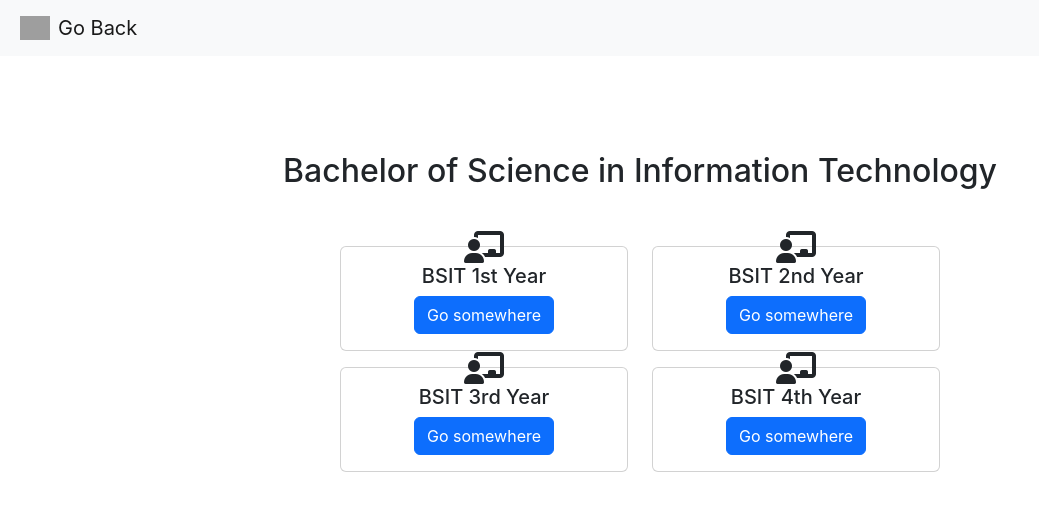
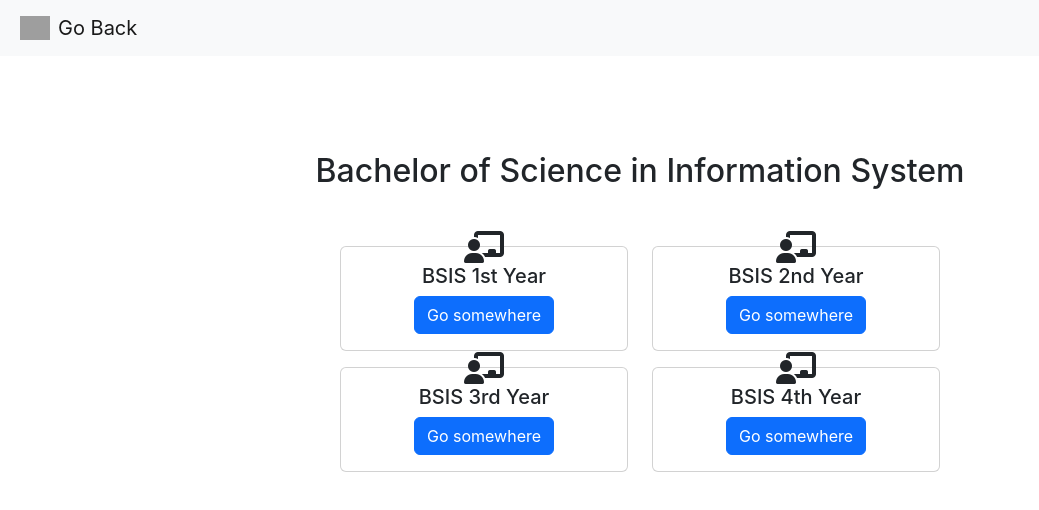
Before and after one commit to KingNelx/Profiling-System-Front-end-, a React (Create React App) app: page /bsisDashB in a window 1280 px wide. Shown: the top 510 px of the page, without its empty margins (0-1039 px from the left). Built offline with nearby package versions, Linux system fonts and the light colour scheme; grey boxes are pictures that could not be loaded.

Commit message:
added some link router

```diff
--- a/src/AdminComponents/AdminTopNav.jsx
+++ b/src/AdminComponents/AdminTopNav.jsx
@@ -16,8 +16,8 @@ const AdminTopNav = () => {
                         </button>
                         <ul class="dropdown-menu">
                             <li><Link to="/bsitDashB" class="dropdown-item" href="#">BSIT</Link></li>
-                            <li><a class="dropdown-item" href="#">BSIS</a></li>
-                            <li><a class="dropdown-item" href="#">BSCS</a></li>
+                            <li><Link to="/bsisDashB" class="dropdown-item" href="#">BSIS</Link></li>
+                            <li><Link to="/bscsDashB" class="dropdown-item" href="#">BSCS</Link></li>
                         </ul>
                     </div>
                     <div class="btn-group me-5 pe-5">
--- a/src/App.js
+++ b/src/App.js
@@ -17,6 +17,10 @@ import BSIT1 from './BSIT/BSIT1';
 import BSIT2 from './BSIT/BSIT2';
 import BSIT3 from './BSIT/BSIT3';
 import BSIT4 from './BSIT/BSIT4';
+import BSIS1 from './BSIS/BSIS1';
+import BSIS2 from './BSIS/BSIS2';
+import BSIS3 from './BSIS/BSIS3';
+import BSIS4 from './BSIS/BSIS4';
 import StudentTopNav from './StudentComponents/StudentTopNav';
 import PersonalBG from './StudentComponents/PersonalBG';
 import MyTest from './Test/MyTest';
@@ -37,6 +41,10 @@ const App = () => {
         <Route path="bsit2" element={<BSIT2 />} />
         <Route path="bsit3" element={<BSIT3 />} />
         <Route path="bsit4" element={<BSIT4 />} />
+        <Route path="bsis1" element={<BSIS1 />}/>
+        <Route path="bsis2" element={<BSIS2 />}/>
+        <Route path="bsis3" element={<BSIS3 />}/>
+        <Route path="bsis4" element={<BSIS4 />}/>
         <Route path="studentTopNav" element={<StudentTopNav />} />
         <Route path="personalBG" element={<PersonalBG />} />
         <Route path="test12" element={<MyTest />} />
--- a/src/BSIS/BSISDashB.jsx
+++ b/src/BSIS/BSISDashB.jsx
@@ -12,7 +12,7 @@ const BSISDashB = () => {
             </nav>
 
             <div className="container mt-5 py-5 ">
-                <h2 className="pb-5 text-center"> Bachelor of Science in Information Technology </h2>
+                <h2 className="pb-5 text-center"> Bachelor of Science in Information System </h2>
                 <div class="container text-center d-flex justify-content-center">
                     <div class="row">
                         <div class="col">
@@ -21,8 +21,8 @@ const BSISDashB = () => {
                             }>
                                 <i class="fa-sharp fa-solid fa-chalkboard-user fa-2xl"></i>
                                 <div class="card-body">
-                                    <h5 class="card-title">BSIT 1st Year</h5>
-                                    <Link to="/bsit1" class="btn btn-primary">Go somewhere</Link>
+                                    <h5 class="card-title">BSIS 1st Year</h5>
+                                    <Link to="/bsis1" class="btn btn-primary">Go somewhere</Link>
                                 </div>
                             </div>
                         </div>
@@ -32,8 +32,8 @@ const BSISDashB = () => {
                             }>
                                 <i class="fa-sharp fa-solid fa-chalkboard-user fa-2xl"></i>
                                 <div class="card-body">
-                                    <h5 class="card-title">BSIT 2nd Year</h5>
-                                    <Link to="/bsit2" class="btn btn-primary">Go somewhere</Link>
+                                    <h5 class="card-title">BSIS 2nd Year</h5>
+                                    <Link to="/bsis2" class="btn btn-primary">Go somewhere</Link>
                                 </div>
                             </div>
                         </div>
@@ -47,8 +47,8 @@ const BSISDashB = () => {
                             }>
                                 <i class="fa-sharp fa-solid fa-chalkboard-user fa-2xl"></i>
                                 <div class="card-body">
-                                    <h5 class="card-title">BSIT 3rd Year</h5>
-                                    <Link to="/bsit3" class="btn btn-primary">Go somewhere</Link>
+                                    <h5 class="card-title">BSIS 3rd Year</h5>
+                                    <Link to="/bsis3" class="btn btn-primary">Go somewhere</Link>
                                 </div>
                             </div>
                         </div>
@@ -58,8 +58,8 @@ const BSISDashB = () => {
                             }>
                                 <i class="fa-sharp fa-solid fa-chalkboard-user fa-2xl"></i>
                                 <div class="card-body">
-                                    <h5 class="card-title">BSIT 4th Year</h5>
-                                    <Link to="/bsit4" class="btn btn-primary">Go somewhere</Link>
+                                    <h5 class="card-title">BSIS 4th Year</h5>
+                                    <Link to="/bsis4" class="btn btn-primary">Go somewhere</Link>
                                 </div>
                             </div>
                         </div>
```
